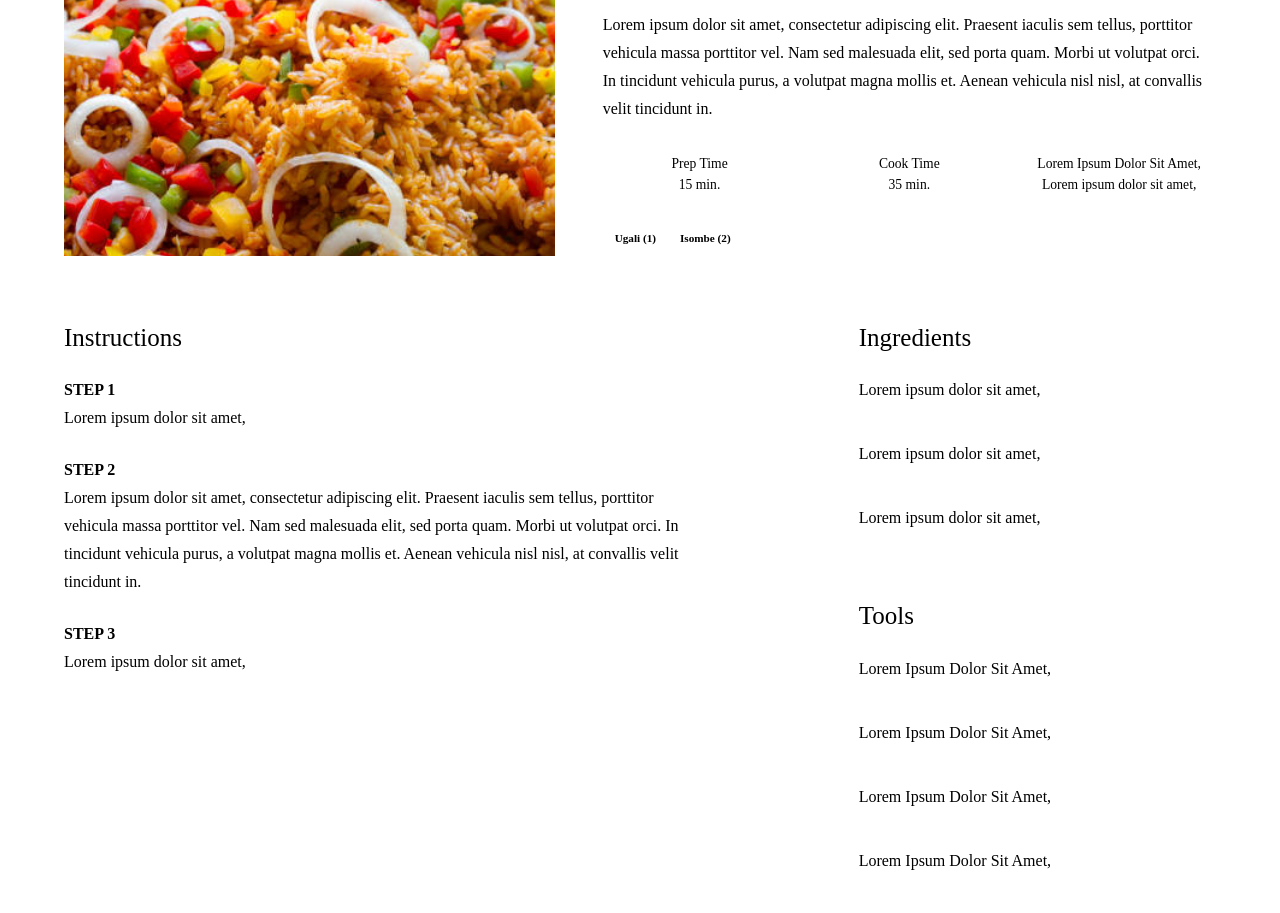
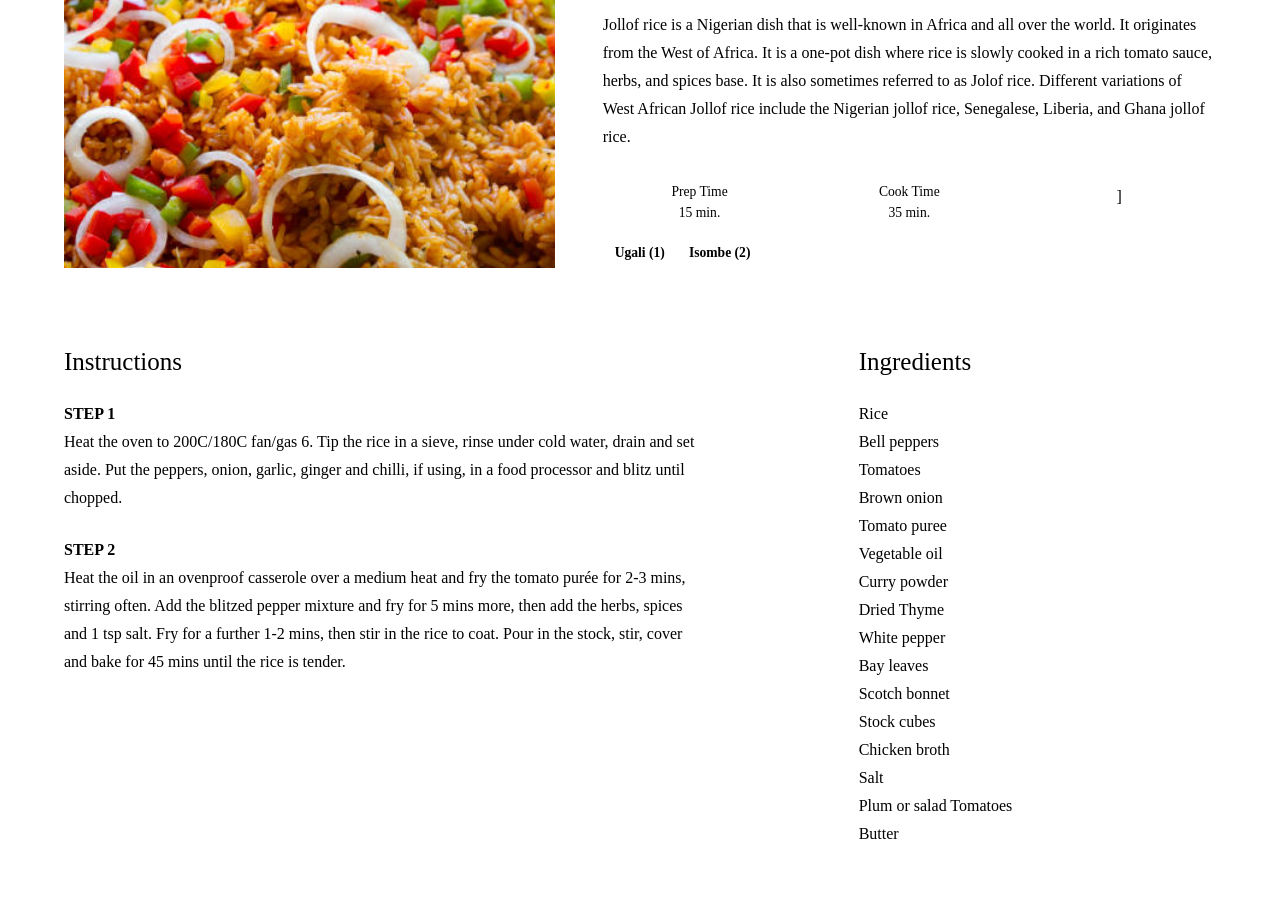
Before and after one commit to Gatwaza/html_css_challenge_g3, a plain HTML site: page single-recipe.html in a window 1280 px wide. Shown: the part 198-1111 px from the top of the page. Drawn offline with Linux system fonts and the light colour scheme.

Commit message:
Description

```diff
--- a/single-recipe.html
+++ b/single-recipe.html
@@ -37,11 +37,9 @@
                       <h2>Jollof</h2>
                       <p>
                         <!--Joloffo description-->
-                        Lorem ipsum dolor sit amet,
-                        consectetur adipiscing elit. Praesent iaculis sem tellus,
-                        porttitor vehicula massa porttitor vel. Nam sed malesuada elit,
-                        sed porta quam. Morbi ut volutpat orci. In tincidunt vehicula purus,
-                        a volutpat magna mollis et. Aenean vehicula nisl nisl, at convallis velit tincidunt in.
+                        Jollof rice is a Nigerian dish that is well-known in Africa and all over the world. It originates from the West of Africa. It is a one-pot dish where rice is slowly cooked in a rich tomato sauce, herbs, and spices base. It is also sometimes referred to as Jolof rice.
+                        Different variations of West African Jollof rice include the Nigerian jollof rice, Senegalese, Liberia, and Ghana jollof rice.
+
                       </p>
                       <div class="recipe-icons">
                         <article>
@@ -54,12 +52,7 @@
                           <h5>cook time</h5>
                           <p>35 min.</p>
                         </article>
-                        <article>
-                          <i class="fas fa-user-friends"></i>
-                          <h5>Lorem ipsum dolor sit amet, </h5>
-                          <p>Lorem ipsum dolor sit amet, </p>
-                        </article>
-                      </div>
+                        ]
                       <p class="recipe-tags">
                             <a href="tag-template.html">Ugali (1)</a>
                             <a href="tag-template.html">Isombe (2)</a>
@@ -77,7 +70,9 @@
                           <div></div>
                         </header>
                         <p>
-                            Lorem ipsum dolor sit amet,
+                          Heat the oven to 200C/180C fan/gas 6. Tip the rice in a sieve, rinse under cold water,
+                          drain and set aside. Put the peppers, onion, garlic, ginger and chilli,
+                          if using, in a food processor and blitz until chopped.
                         </p>
                       </div>
                       <!-- end of single instruction -->
@@ -88,39 +83,39 @@
                           <div></div>
                         </header>
                         <p>
-                            Lorem ipsum dolor sit amet,
-                            consectetur adipiscing elit. Praesent iaculis sem tellus,
-                            porttitor vehicula massa porttitor vel. Nam sed malesuada elit,
-                            sed porta quam. Morbi ut volutpat orci. In tincidunt vehicula purus,
-                            a volutpat magna mollis et. Aenean vehicula nisl nisl, at convallis velit tincidunt in.
+                          Heat the oil in an ovenproof casserole over a medium heat and fry the tomato purée for 2-3 mins, stirring often. Add the blitzed pepper mixture and fry for 5 mins more, then add the herbs, spices and 1 tsp salt. Fry for a further 1-2 mins,
+                          then stir in the rice to coat. Pour in the stock, stir, cover and bake for 45 mins until the rice is tender.
                         </p>
                       </div>
-                      <!-- end of single instruction -->
-                      <!-- single instruction -->
-                      <div class="single-instruction">
-                        <header>
-                          <p>step 3</p>
-                          <div></div>
-                        </header>
-                        <p>
-                            Lorem ipsum dolor sit amet,
-                        </p>
-                      </div>
+
                       <!-- end of single instruction -->
                     </article>
                     <article class="second-column">
                       <div>
                         <h4>ingredients</h4>
-                        <p class="single-ingredient">Lorem ipsum dolor sit amet, </p>
-                        <p class="single-ingredient">Lorem ipsum dolor sit amet, </p>
-                        <p class="single-ingredient">Lorem ipsum dolor sit amet, </p>
+                        <p class="single-ingredient">Rice</br> Bell peppers </br>
+                          Tomatoes </br>
+                          Brown onion </br>
+                          Tomato puree </br>
+                          Vegetable oil </br>
+                          Curry powder </br>
+                          Dried Thyme </br>
+                          White pepper </br>
+                          Bay leaves </br>
+                          Scotch bonnet </br>
+                          Stock cubes </br>
+                          Chicken broth </br>
+                          Salt </br>
+                          Plum or salad Tomatoes </br>
+                          Butter</p>
                       </div>
                       <div>
                         <h4>tools</h4>
-                        <p class="single-tool">Lorem ipsum dolor sit amet, </p>
-                        <p class="single-tool">Lorem ipsum dolor sit amet, </p>
-                        <p class="single-tool">Lorem ipsum dolor sit amet, </p>
-                        <p class="single-tool">Lorem ipsum dolor sit amet, </p>
+                        <p class="single-tool">Source pans </br>
+                        Onion</br>
+                        Tomatoes </br>
+                        Coocking oil </br>
+                        salt and gallic powder </br></p>
                       </div>
                     </article>
                 </section>
```
Also changed, not shown: index.html (+1 -1 lines).
